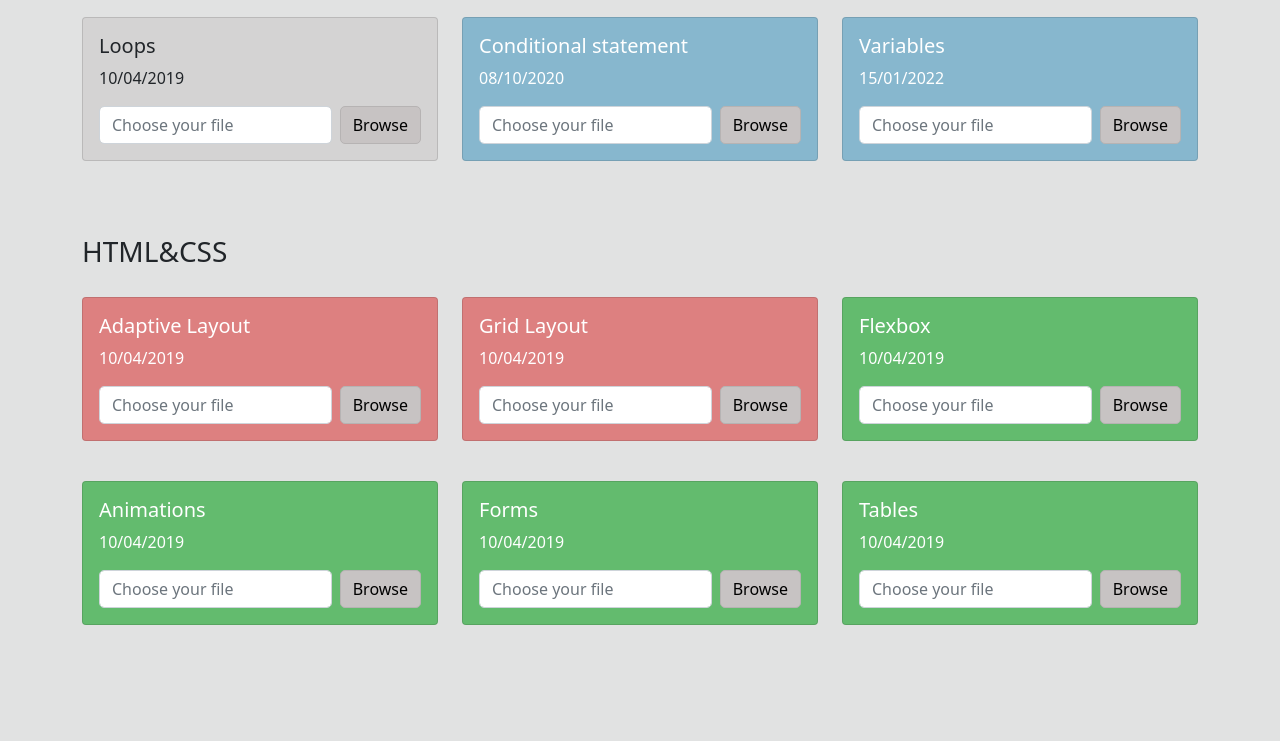
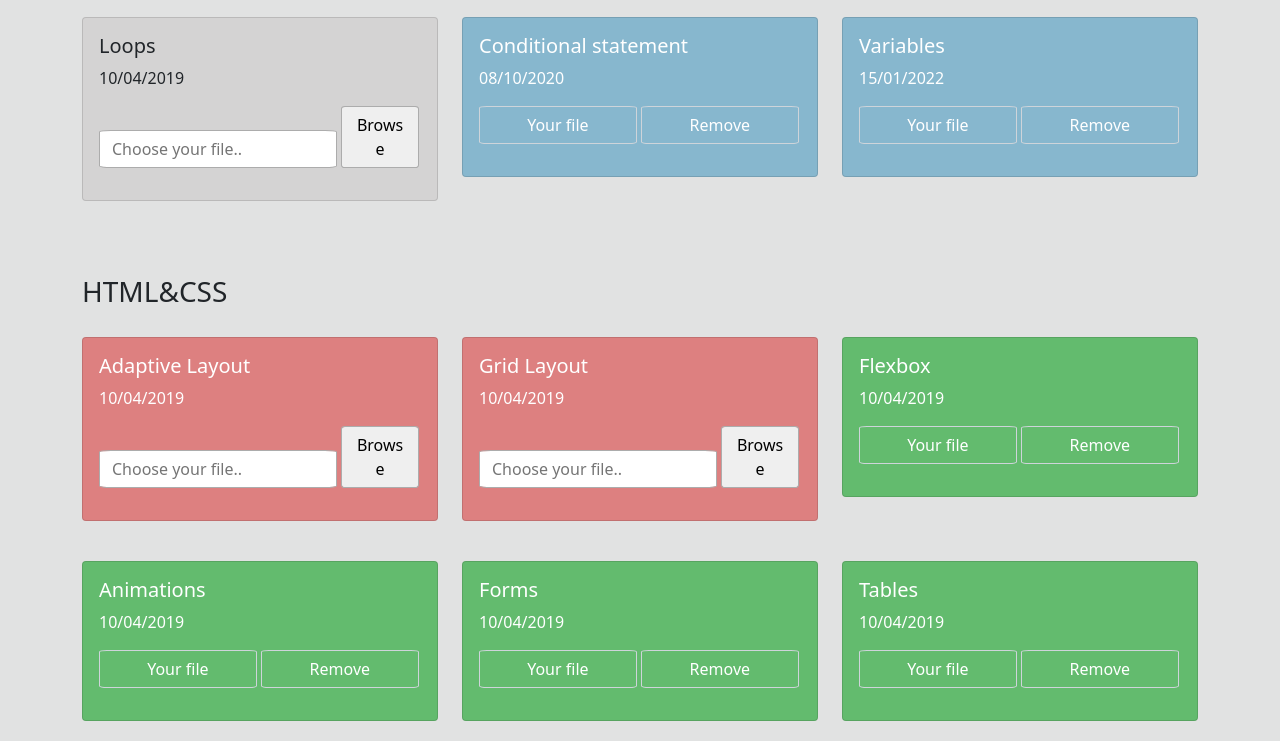
Before and after one commit to kate4ryabchuk/Bootstrap-HW, a plain HTML site: page index.html in a window 1280 px wide. Shown: the part 164-905 px from the top of the page. Before the commit the page ends 809 px from the top, so only its background shows below. Drawn offline with nearby package versions, Linux system fonts and the light colour scheme.

Commit message:
new choose file input

```diff
--- a/index.html
+++ b/index.html
@@ -57,11 +57,10 @@
                     <div class="card-body">
                         <h5 class="card-title">Loops</h5>
                         <p class="card-text">10/04/2019</p>
-                        <form class="d-flex">
-                            <input class="form-control me-2" type="search" placeholder="Choose your file"
-                                aria-label="Search">
-                            <button class="btn btn-outline-success" type="submit">Browse</button>
-                        </form>
+                        <div class="mb-3">
+                            <input class="choose-file" type="text" placeholder="Choose your file..">
+                            <button class="choose-file-btn">Browse</button>
+                        </div>
                     </div>
                 </div>
             </div>
@@ -70,11 +69,10 @@
                     <div class="card-body">
                         <h5 class="card-title">Conditional statement</h5>
                         <p class="card-text">08/10/2020</p>
-                        <form class="d-flex">
-                            <input class="form-control me-2" type="search" placeholder="Choose your file"
-                                aria-label="Search">
-                            <button class="btn btn-outline-success" type="submit">Browse</button>
-                        </form>
+                        <div class="mb-3">
+                            <button class="file">Your file</button>
+                            <button class="file">Remove</button>
+                        </div>
                     </div>
                 </div>
             </div>
@@ -83,11 +81,10 @@
                     <div class="card-body">
                         <h5 class="card-title">Variables</h5>
                         <p class="card-text">15/01/2022</p>
-                        <form class="d-flex">
-                            <input class="form-control me-2" type="search" placeholder="Choose your file"
-                                aria-label="Search">
-                            <button class="btn btn-outline-success" type="submit">Browse</button>
-                        </form>
+                        <div class="mb-3">
+                            <button class="file">Your file</button>
+                            <button class="file">Remove</button>
+                        </div>
                     </div>
                 </div>
             </div>
@@ -101,11 +98,10 @@
                     <div class="card-body">
                         <h5 class="card-title">Adaptive Layout</h5>
                         <p class="card-text">10/04/2019</p>
-                        <form class="d-flex">
-                            <input class="form-control me-2" type="search" placeholder="Choose your file"
-                                aria-label="Search">
-                            <button class="btn btn-outline-success" type="submit">Browse</button>
-                        </form>
+                        <div class="mb-3">
+                            <input class="choose-file" type="text" placeholder="Choose your file..">
+                            <button class="choose-file-btn">Browse</button>
+                        </div>
                     </div>
                 </div>
             </div>
@@ -114,11 +110,10 @@
                     <div class="card-body">
                         <h5 class="card-title">Grid Layout</h5>
                         <p class="card-text">10/04/2019</p>
-                        <form class="d-flex">
-                            <input class="form-control me-2" type="search" placeholder="Choose your file"
-                                aria-label="Search">
-                            <button class="btn btn-outline-success" type="submit">Browse</button>
-                        </form>
+                        <div class="mb-3">
+                            <input class="choose-file" type="text" placeholder="Choose your file..">
+                            <button class="choose-file-btn">Browse</button>
+                        </div>
                     </div>
                 </div>
             </div>
@@ -127,11 +122,10 @@
                     <div class="card-body">
                         <h5 class="card-title">Flexbox</h5>
                         <p class="card-text">10/04/2019</p>
-                        <form class="d-flex">
-                            <input class="form-control me-2" type="search" placeholder="Choose your file"
-                                aria-label="Search">
-                            <button class="btn btn-outline-success" type="submit">Browse</button>
-                        </form>
+                        <div class="mb-3">
+                            <button class="file">Your file</button>
+                            <button class="file">Remove</button>
+                        </div>
                     </div>
                 </div>
             </div>
@@ -140,11 +134,10 @@
                     <div class="card-body">
                         <h5 class="card-title">Animations</h5>
                         <p class="card-text">10/04/2019</p>
-                        <form class="d-flex">
-                            <input class="form-control me-2" type="search" placeholder="Choose your file"
-                                aria-label="Search">
-                            <button class="btn btn-outline-success" type="submit">Browse</button>
-                        </form>
+                        <div class="mb-3">
+                            <button class="file">Your file</button>
+                            <button class="file">Remove</button>
+                        </div>
                     </div>
                 </div>
             </div>
@@ -153,11 +146,10 @@
                     <div class="card-body">
                         <h5 class="card-title">Forms</h5>
                         <p class="card-text">10/04/2019</p>
-                        <form class="d-flex">
-                            <input class="form-control me-2" type="search" placeholder="Choose your file"
-                                aria-label="Search">
-                            <button class="btn btn-outline-success" type="submit">Browse</button>
-                        </form>
+                        <div class="mb-3">
+                            <button class="file">Your file</button>
+                            <button class="file">Remove</button>
+                        </div>
                     </div>
                 </div>
             </div>
@@ -166,11 +158,10 @@
                     <div class="card-body">
                         <h5 class="card-title">Tables</h5>
                         <p class="card-text">10/04/2019</p>
-                        <form class="d-flex">
-                            <input class="form-control me-2" type="search" placeholder="Choose your file"
-                                aria-label="Search">
-                            <button class="btn btn-outline-success" type="submit">Browse</button>
-                        </form>
+                        <div class="mb-3">
+                            <button class="file">Your file</button>
+                            <button class="file">Remove</button>
+                        </div>
                     </div>
                 </div>
             </div>
--- a/style.css
+++ b/style.css
@@ -128,6 +128,64 @@ span {
     color: white;
 }
 
+.file {
+    cursor: pointer;
+    display: inline-block;
+    text-align: center;
+    width: 49%;
+    padding: 0.375rem 0.75rem;
+    font-size: 1rem;
+    font-weight: 400;
+    line-height: 1.5;
+    color: white;
+    background-clip: padding-box;
+    border: 1px solid #ced4da;
+    border-radius: 5%;
+    background-color: transparent;
+}
+
+.file:hover {
+    background-color: rgba(233, 233, 233, 0.1);
+}
+
+.choose-file {
+    cursor: pointer;
+    display: inline-block;
+    width: 74%;
+    padding: 0.375rem 0.75rem;
+    font-size: 1rem;
+    font-weight: 400;
+    line-height: 1.5;
+    color: black;
+    background-clip: padding-box;
+    border: 1px solid #acacac;
+    background-color: white;
+    border-radius: 5%;
+}
+
+.choose-file:hover {
+    box-shadow: 1px 1px 1px gray;
+}
+
+.choose-file-btn {
+    cursor: pointer;
+    display: inline-block;
+    text-align: center;
+    width: 24%;
+    padding: 0.375rem 0.75rem;
+    font-size: 1rem;
+    font-weight: 400;
+    line-height: 1.5;
+    color: black;
+    background-clip: padding-box;
+    border: 1px solid #acacac;
+    border-radius: 5%;
+}
+
+.choose-file-btn:hover {
+    filter: brightness(0.95);
+}
+
 /* HTML&CSS */
 
 .adapt, .grid {
```
